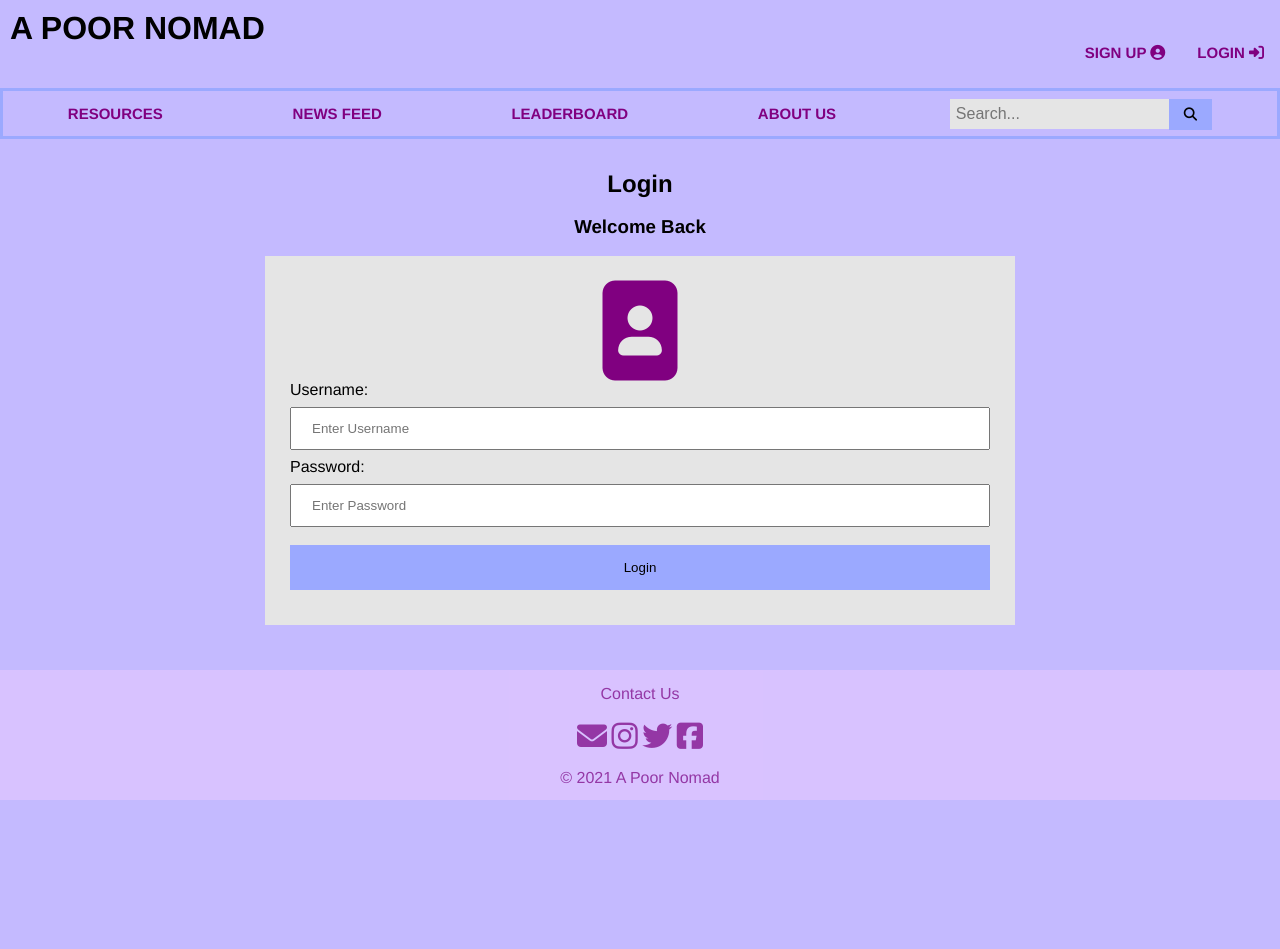
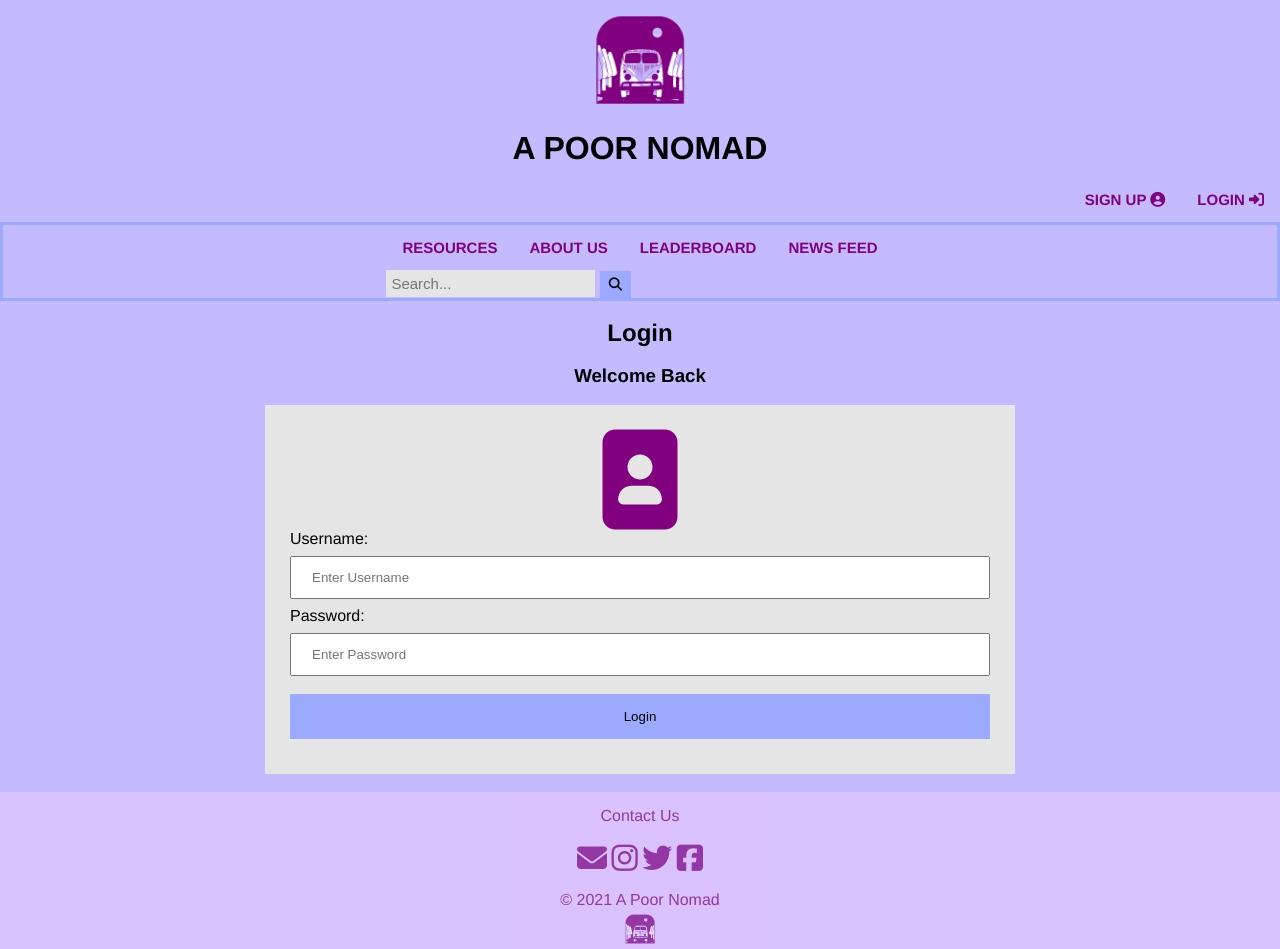
Before and after one commit to Betty-Cheng/team-beta, a plain HTML site: page Login.html in a window 1280 px wide. Before the commit the page ends 800 px from the top, so only its background shows below. Drawn offline with Linux system fonts and the light colour scheme.

Commit message:
upadated nav bar

```diff
--- a/Login.html
+++ b/Login.html
@@ -8,21 +8,35 @@
 
     <body>
 
-        <h1 class = "uppercase">A Poor Nomad</h1>
+        <center><div class = "logo">
+          <img src = "images/Website-logo.png">
+       </div></center>
+       <br>
+       <br>
+       <br>
+       <br>
+       <br>
+       <center><h1 class = "uppercase">A Poor Nomad</h1></center>
 
         <nav>
           <ul class='top-nav'>
-              <li  class="nav"><a href="#Login">Login <i class="fas fa-sign-in-alt"></i></a></li>
-              <li  class="nav"><a href="#SignUp">Sign Up <i class="fas fa-user-circle"></i></a></li>
+              <li  class="nav"><a href="#Login.html">Login <i class="fas fa-sign-in-alt"></i></a></li>
+              <li  class="nav"><a href="#SignUp.html">Sign Up <i class="fas fa-user-circle"></i></a></li>
           </ul>
-     </nav>
+        </nav>
 
         <nav>
           <ul class="nav-bar">
-              <li  class="nav"><a href="#Resources">Resources</a></li>
-              <li  class="nav"><a href="#NewsFeed">News Feed</a></li>
-              <li  class="nav"><a href="#Leaderboard">Leaderboard</a></li>
-              <li  class="nav"><a href="#Aboutus">About Us</a></li>
+            <div class="dropdown">
+              <button class="dropbtn"><a href="#Resources.html">Resources</a></button>
+              <div class="dropdown-content">
+                  <a href="#">Stories</a>
+                  <a href="#">How to Help</a>
+                  <a href="#">Get Help</a>
+              </div>
+              <li  class="nav"><a href="NewsFeed.html">News Feed</a></li>
+              <li  class="nav"><a href="#Leaderboard.html">Leaderboard</a></li>
+              <li  class="nav"><a href="#Aboutus.html">About Us</a></li>
 
               <div class = "search-container">
                 <input type="text" placeholder="Search..." name = "search">
@@ -67,6 +81,10 @@
         </div>
         <br>
         © 2021 A Poor Nomad
+        <br>
+        <center><div class = "footer-logo">
+          <img src = "images/Website-logo.png">
+        </div></center>
       </footer>
 
     </body>
--- a/css/global.css
+++ b/css/global.css
@@ -20,15 +20,11 @@ html, body {
 
 body {
     display: grid;
-
     grid-template-rows: 30px auto auto;
-
-
 }
 
 h1 {
     padding: 10px;
-
 }
 
 img {
@@ -43,21 +39,18 @@ ul.top-nav {
 
 /*Search bar*/
 .nav-bar input[type=text] {
-    padding: 6px;
-    margin-top: 8px;
-    font-size: 16px;
+    padding: 5px;
+    /* margin-top: 8px; */
+    font-size: 15px;
     border: none;
     background-color: #E5E5E5;
 }
 
 .nav-bar .search-container button {
     background: #9BA9FF;
-    padding: 8px 15px;
-    float: right;
-    margin-top: 8px;
-    margin-right: 16px;
     border: none;
     cursor: pointer;
+    padding: 6px 9px;
 }
 
 .nav-bar .search-container button:hover {
@@ -77,13 +70,11 @@ ul.nav-bar {
 }
 
 li.nav {
-    /* Styling for the <li class="nav"> element */
     float: right;
     font-size: 15px;
 }
 
 li.nav a {
-    /* Styling for the <a> elements in <li class="nav"> */
     display: block;
     color: purple;
     text-align: center;
@@ -94,10 +85,7 @@ li.nav a {
     transition: all 0.5s;
   }
 
-  /* TODO (optional): Change the background color and/or font color when the mouse hovers over an item */
-
 li.nav a:hover {
-    /* Styling for the <a> elements when the mouse is hovering in <li class="nav"> */
     color: #9BA9FF;
 }
 
@@ -207,6 +195,10 @@ b {
     width: 50%;
 }
 
+.avatar-gif {
+    width: 70px;
+}
+
 /* Leaderboard*/
 table {
     border-collapse: collapse;
@@ -233,6 +225,11 @@ tr:nth-child(n+5):nth-child(-n+11) {
     background-color: #C4C4C4;
 }
 
+.top-three {
+    color: purple;
+    font-weight: bold;
+}
+
 /*Footer*/
 footer {
     background-color: #E2C6FF;
@@ -242,6 +239,17 @@ footer {
     opacity: 70%;
 
 }
+
+.social-container i:hover {
+    opacity: 50%;
+    cursor: pointer;
+}
+
+.footer-logo {
+    width: 40px;
+}
+
+/*Resources page*/
 .stories{
     display: grid;
     grid-template-columns: 1fr 1fr;
@@ -251,10 +259,9 @@ footer {
     position: relative;
     top: 50%;
     transform: translateY(-50%);
-
-
 }
 
+/*Dropdown nav bar for Resources*/
 .dropdown {
     float: left;
     overflow: hidden;
@@ -271,9 +278,17 @@ footer {
     font-weight: bold;
     margin: 0;
     transition: all 0.5s;
+    text-transform: uppercase;
+    text-decoration: none;
 }
 
-  .navbar a:hover, .dropdown:hover .dropbtn {
+.dropdown .dropbtn a {
+    transition: all 0.5s;
+    color:purple;
+    text-decoration: none;
+}
+
+.navbar a:hover, .dropdown:hover .dropbtn a{
     color: #9BA9FF;
  }
 
@@ -291,29 +306,18 @@ footer {
     color: black;
     padding: 12px 16px;
     text-decoration: none;
-
     display: block;
     text-align: left;
 }
 
 .dropdown-content a:hover {
     background-color: #9BA9FF;
-
-
-
 }
 
 .dropdown:hover .dropdown-content {
     display: block;
 }
 
-
-
-
-.social-container i:hover {
-    opacity: 50%;
-    cursor: pointer;
-}
 /*Login page*/
 .login-container input[type=text], input[type=password]{
     width: 100%;
```
Also changed, not shown: Aboutus.html (+25 -8 lines), Leaderboard.html (+21 -7 lines), NewsFeed.html (+29 -11 lines), Resources.html (+17 -11 lines), SignUp.html (+25 -7 lines), images/avatar-3.gif (added), images/avatar-5.gif (added), images/avatar-6.gif (added), 3 other files. Lines whose indentation alone changed are shown as unchanged.
